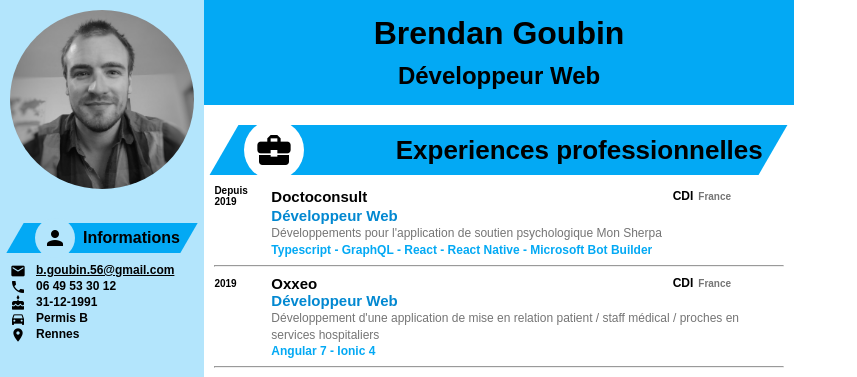
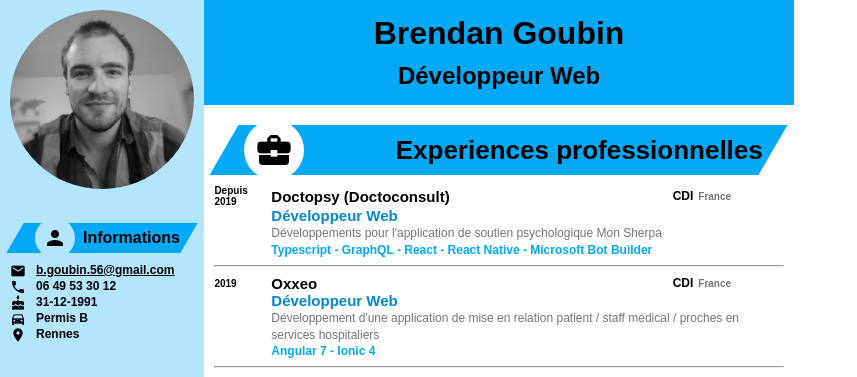
Before and after one commit to Billos/resume-old, a Jekyll site: the page built from index.md, in a window 1280 px wide. Shown: the top 377 px of the page, without its empty margins (0-857 px from the left). Built offline with Jekyll 4.4.1, drawn with Linux system fonts in a browser that asks for light colours; some web fonts are replaced.

Commit message:
update company name

```diff
--- a/_data/jobs.yml
+++ b/_data/jobs.yml
@@ -1,7 +1,7 @@
 
 -
   function: Développeur Web
-  company: Doctoconsult
+  company: Doctopsy (Doctoconsult)
   contract: CDI
   tasks:
     - Développements pour l'application de soutien psychologique Mon Sherpa
```
